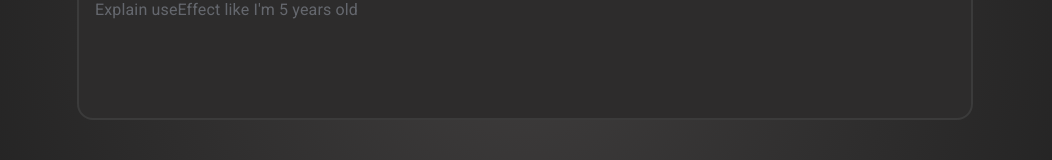
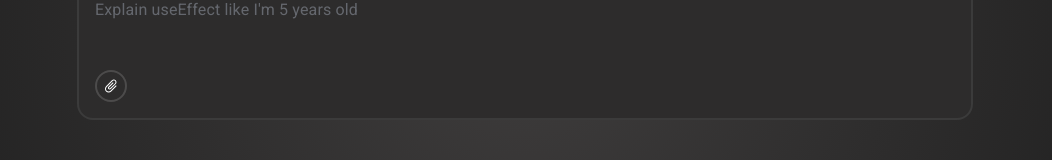
Before and after one commit to pararhythm/React-Assistant, a React (Vite) app in the folder Frontend/: page / in a window 1280 px wide. Shown: the part 380-540 px from the top of the page, without its empty margins (115-1167 px from the left). Built offline with nearby package versions, Linux system fonts and the light colour scheme; a web font is replaced by a local one.

Commit message:
feat: Added the attachment icon to the menu

```diff
--- a/Frontend/src/components/Input.tsx
+++ b/Frontend/src/components/Input.tsx
@@ -1,4 +1,5 @@
 import { InputBase } from '@mui/material';
+import AttachFileIcon from '@mui/icons-material/AttachFile';
 
 export default function Input() {
   return (
@@ -20,8 +21,10 @@ export default function Input() {
           },
         }}
       />
-      <div className="input-toolbar">
-        <div className="left-toolbar"></div>
+      <div className="flex flex-row justify-between">
+        <div className="border-2 rounded-2xl bg-transparent border-white/15 flex items-center justify-center w-8 h-8">
+          <AttachFileIcon sx={{color: "#FFFFFF", opacity: 20, fontSize: "1rem", transform: 'rotate(45deg)'}}  />
+        </div>
         <div className="right-toolbar"></div>
       </div>
     </div>
```
Also changed, not shown: Frontend/src/components/AttachmentMenu.tsx (added).
